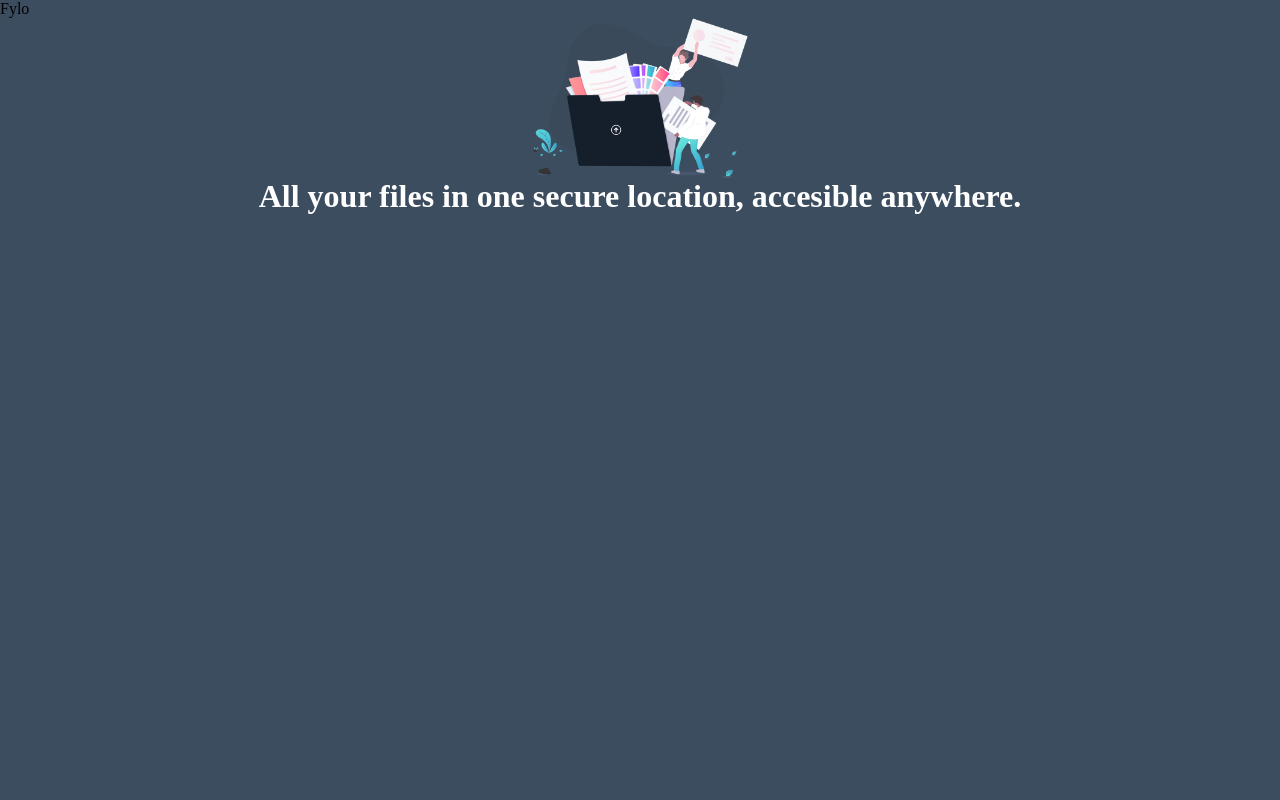
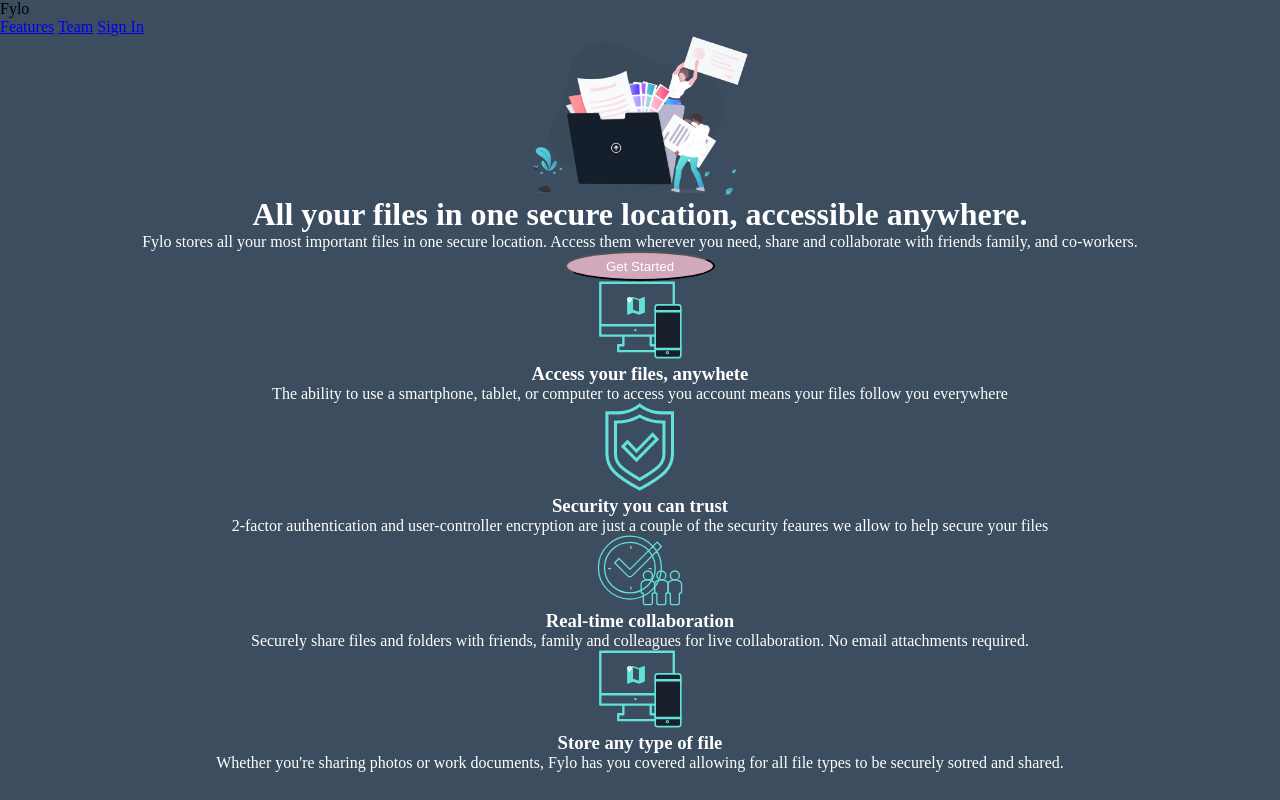
Before and after one commit to QuickHumilde/2DAW-DIWE, a plain HTML site: page UT3/Tareas/Practica1Flexbox/index.html in a window 1280 px wide. Drawn offline with Linux system fonts and the light colour scheme.

Commit message:
Mejora pagina practica 1 flexbox

```diff
--- a/UT3/Tareas/Practica1Flexbox/index.html
+++ b/UT3/Tareas/Practica1Flexbox/index.html
@@ -7,15 +7,64 @@
     <link rel="stylesheet" href="styles.css">
 </head>
 <body>
-    <header>Fylo</header>
+    <header>
+        <div class="logo">Fylo</div>
+        <div class="menu">
+            <a href="#">Features</a>
+            <a href="#">Team</a>
+            <a href="#">Sign In</a>
+        </div>
+    </header>
+
     <div class="div_central">
 
-        <div class="imagen_carpeta_personas_papeles"> <!--Imagen Carpeta-->
-            <img src="./images/illustration-intro.png">
+        <div class="imagen_carpeta_personas_papeles">
+            <img src="./images/illustration-intro.png" alt="Carpeta con personas y papeles">
         </div>
 
-        <h1>All your files in one secure location, accesible anywhere.</h1>
+        <h1>All your files in one secure location, accessible anywhere.</h1>
+        <p>Fylo stores all your most important files in one secure location. Access them wherever you need, share and collaborate with friends family, and co-workers.</p>
+        <button href="#" class="boton_degradado">Get Started</button>
+    </div>
 
+    <div class="div_caracteristicas">
+
+        <div class="tarjeta_caracteristica">
+            <div class="imagen_caracteristica">
+                <img src="./images/icon-access-anywhere.svg" alt="Carpeta con personas y papeles">
+            </div>
+            <h3>Access your files, anywhete</h3>
+            <p>The ability to use a smartphone, tablet, or computer to access you account means your files follow you everywhere</p>
+        </div>
     </div>
+
+    <div class="tarjeta_caracteristica">
+        <div class="imagen_caracteristica">
+            <img src="./images/icon-security.svg" alt="Carpeta con personas y papeles">
+        </div>
+            <h3>Security you can trust</h3>
+            <p>2-factor authentication and user-controller encryption are just a couple of the security feaures we allow to help secure your files</p>
+        </div>
+    </div>
+
+    <div class="tarjeta_caracteristica">
+        <div class="imagen_caracteristica">
+            <img src="./images/icon-collaboration.svg" alt="Carpeta con personas y papeles">
+        </div>
+            <h3>Real-time collaboration</h3>
+            <p>Securely share files and folders with friends, family and colleagues for live collaboration. No email attachments required.</p>
+        </div>
+    </div>
+
+    <div class="tarjeta_caracteristica">
+        <div class="imagen_caracteristica">
+            <img src="./images/icon-access-anywhere.svg" alt="Carpeta con personas y papeles">
+        </div>
+            <h3>Store any type of file</h3>
+            <p>Whether you're sharing photos or work documents, Fylo has you covered allowing for all file types to be securely sotred and shared.</p>
+        </div>
+    </div>
+
+
 </body>
 </html>
--- a/UT3/Tareas/Practica1Flexbox/styles.css
+++ b/UT3/Tareas/Practica1Flexbox/styles.css
@@ -7,12 +7,17 @@ body {
     background-color: rgb(59, 77, 95);
 }
 
+p{
+    color: white;
+}
+
 .div_central{
     margin: auto;
     display: flex;
     justify-content: center;
     flex-flow: column wrap;
     align-items: center;
+    align-content: space-around;
 }
 
 .imagen_carpeta_personas_papeles{
@@ -26,7 +31,22 @@ body {
     height: 30%;
 }
 
-h1 {
+.boton_degradado{
+    border-radius: 50%;
+    color: white;
+    height: 30px;
+    width:150px;
+    background-color: rgb(210, 168, 188);
+}
+
+h1, h3 {
     color: white;
     text-align: center;
 }
+
+.tarjeta_caracteristica {
+    display: flex;
+    justify-content: center;
+    flex-flow: column wrap;
+    align-items: center;
+}
```
